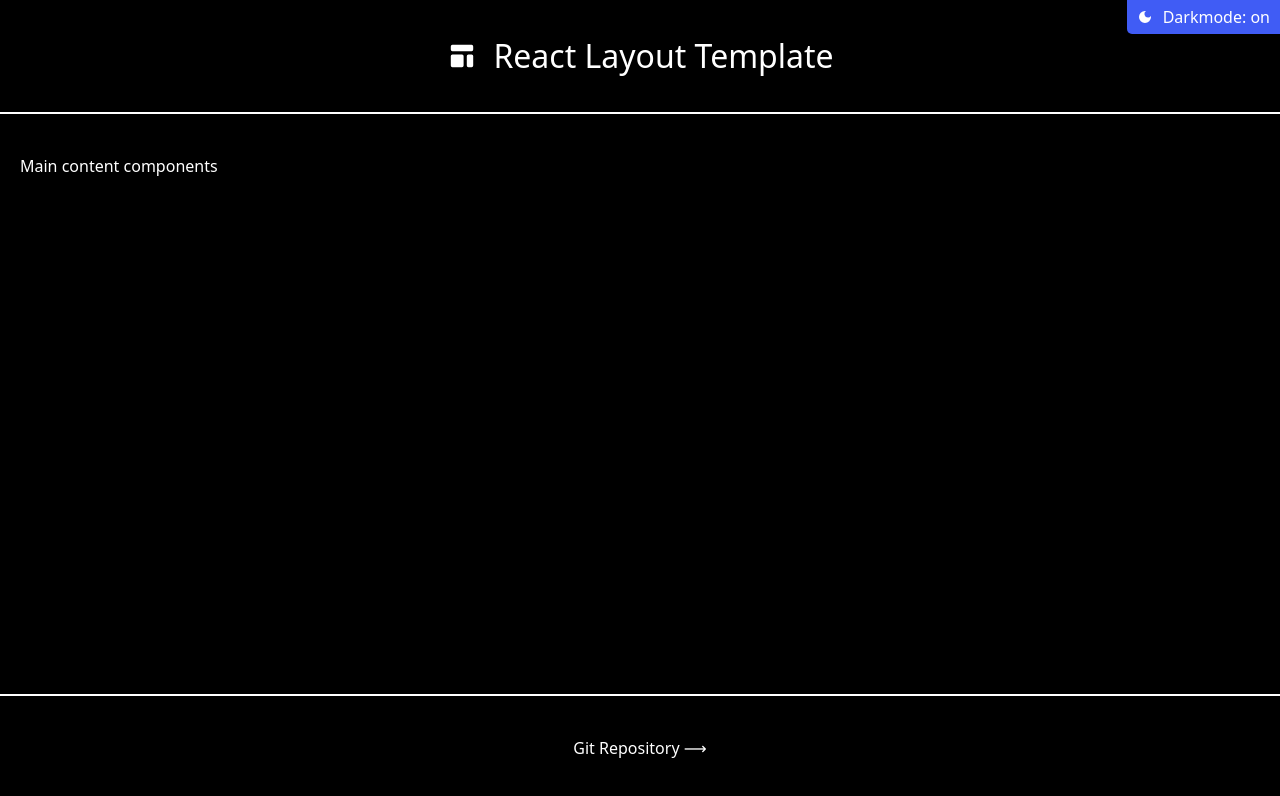
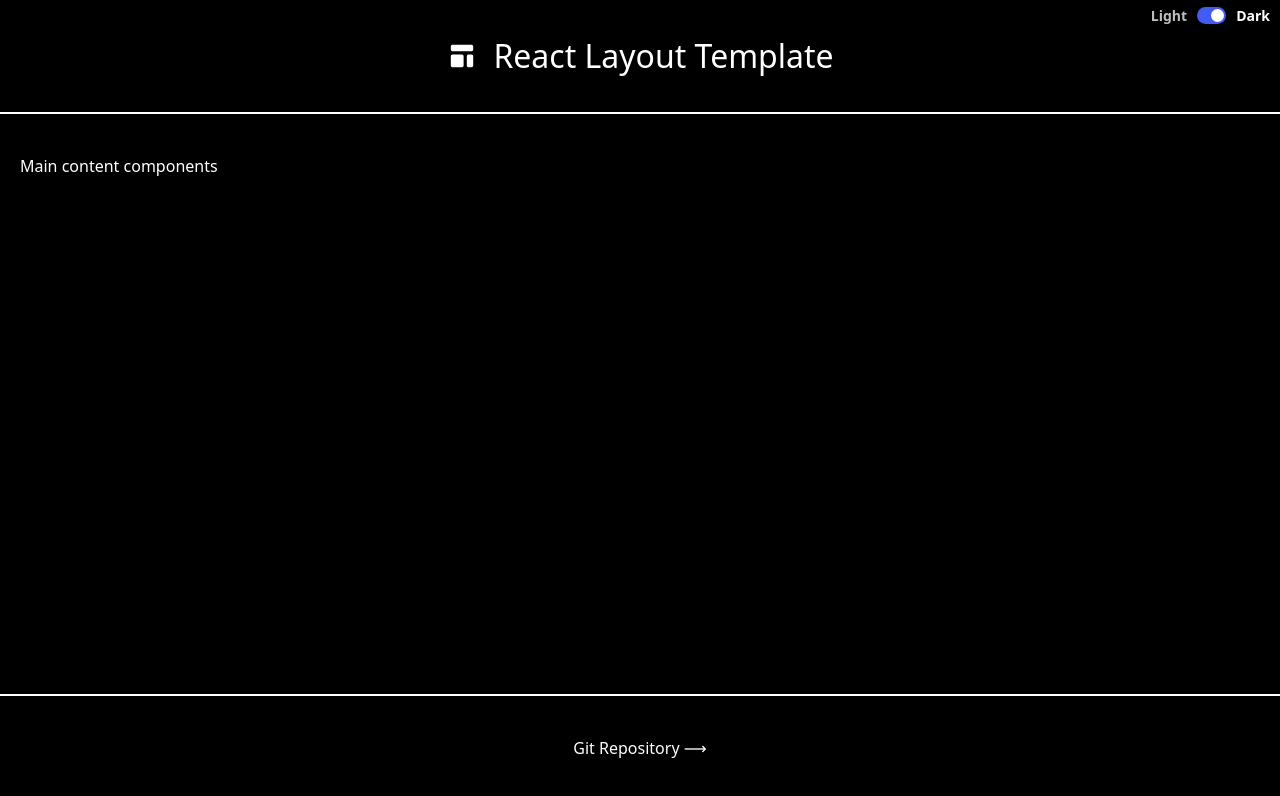
Before and after one commit to chrisnajman/react-layout-template, a React (Vite) app: page / in a window 1280 px wide. Shown: the top 796 px of the page. Built offline with nearby package versions, Linux system fonts and the light colour scheme.

Commit message:
New theme switcher

```diff
--- a/src/components/BtnTheme.jsx
+++ b/src/components/BtnTheme.jsx
@@ -1,5 +1,4 @@
 import { useState, useEffect } from "react"
-import { MdDarkMode, MdLightMode } from "react-icons/md"
 
 function BtnTheme() {
   const [theme, setTheme] = useState(false)
@@ -12,19 +11,28 @@ function BtnTheme() {
     setTheme((prevTheme) => !prevTheme)
   }
   return (
+    <div className="theme-toggler">
+      <p className="light">
+        Light
+        <span className="visually-hidden">
+          {theme ? " theme active" : " theme inactive"}
+        </span>
+      </p>
       <button
         type="button"
         onClick={handleMode}
         aria-pressed={theme ? "false" : "true"}
         aria-label="Toggle theme"
       >
-      {theme ? (
-        <MdLightMode aria-hidden="true" />
-      ) : (
-        <MdDarkMode aria-hidden="true" />
-      )}
-      <span>Darkmode: {theme ? "off" : "on"}</span>
+        <span></span>
       </button>
+      <p className="dark">
+        Dark
+        <span className="visually-hidden">
+          {theme ? " theme inactive" : " theme active"}
+        </span>
+      </p>
+    </div>
   )
 }
 
--- a/src/index.css
+++ b/src/index.css
@@ -60,6 +60,13 @@ h1 {
 button {
   all: unset;
   cursor: pointer;
+
+  &:hover {
+    opacity: 0.8;
+  }
+}
+
+.theme-toggler {
   position: absolute;
   top: 0;
   right: 0;
@@ -67,14 +74,56 @@ button {
   align-items: center;
   gap: 1rem;
   padding: 0.5rem 1rem;
-  font-size: clamp(1.4rem, 1.3391rem + 0.3478vw, 1.6rem);
-  font-family: inherit;
-  background: #405cf5;
-  color: white;
-  border-bottom-left-radius: 0.5rem;
 
-  &:hover {
-    opacity: 0.8;
+  & button {
+    font-size: clamp(1.4rem, 1.3391rem + 0.3478vw, 1.6rem);
+    font-family: inherit;
+    background: #405cf5;
+    color: white;
+    width: 2.5rem;
+    height: 1.3rem;
+    border-radius: 2rem;
+    display: flex;
+    justify-content: flex-end;
+    align-items: center;
+    padding: 2px;
+
+    & span {
+      height: 1.3rem;
+      width: 1.3rem;
+      background-color: white;
+      border-radius: 50%;
+    }
+  }
+
+  & p {
+    font-size: 1.4rem;
+    font-weight: 600;
+    color: currentColor;
+
+    &.light {
+      opacity: 0.75;
+    }
+
+    &.dark {
+      opacity: 1;
+    }
+  }
+}
+
+.lightmode {
+  & .theme-toggler button {
+    justify-content: flex-start;
+  }
+
+  & p {
+    &.light {
+      opacity: 1;
+    }
+
+    &.dark {
+      opacity: 0.5;
+    }
   }
 }
 
```
Lines whose indentation alone changed are shown as unchanged.
